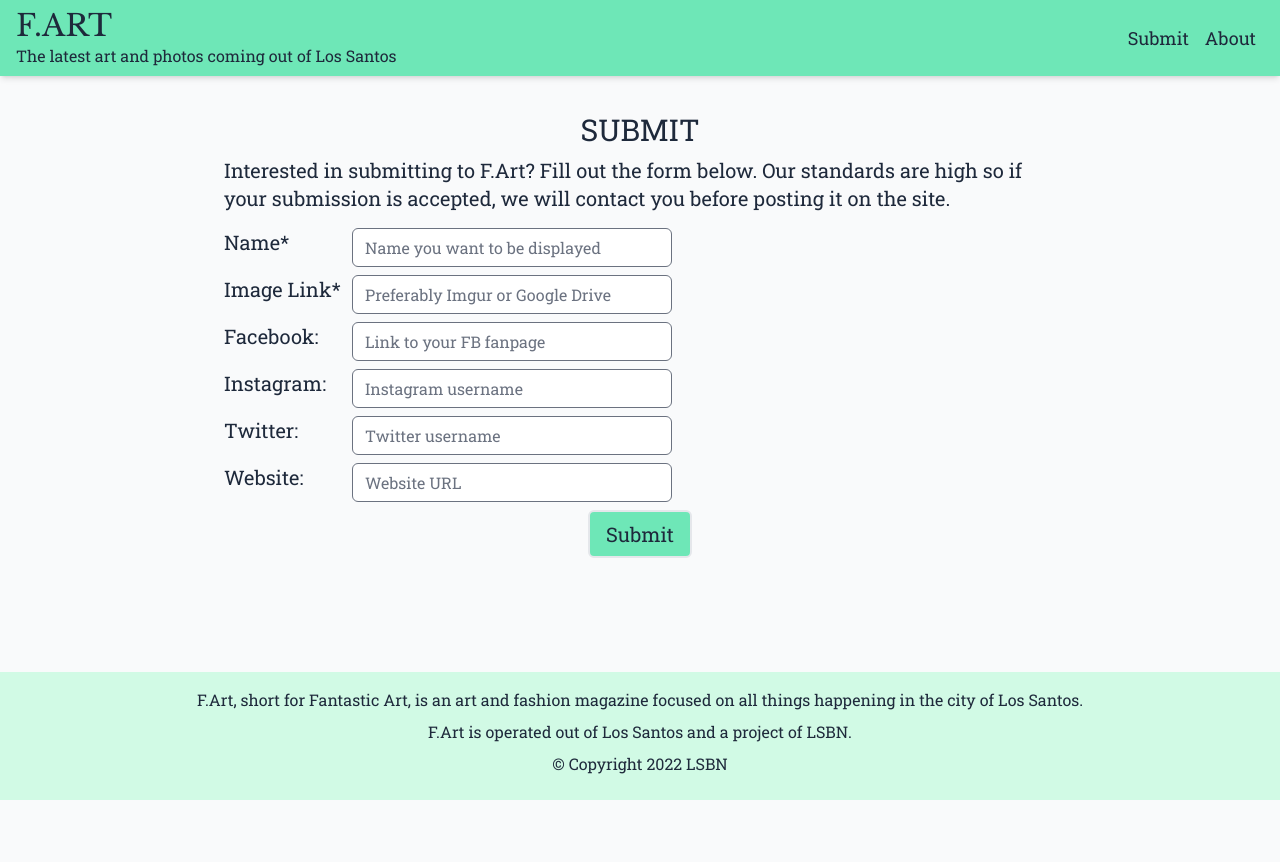
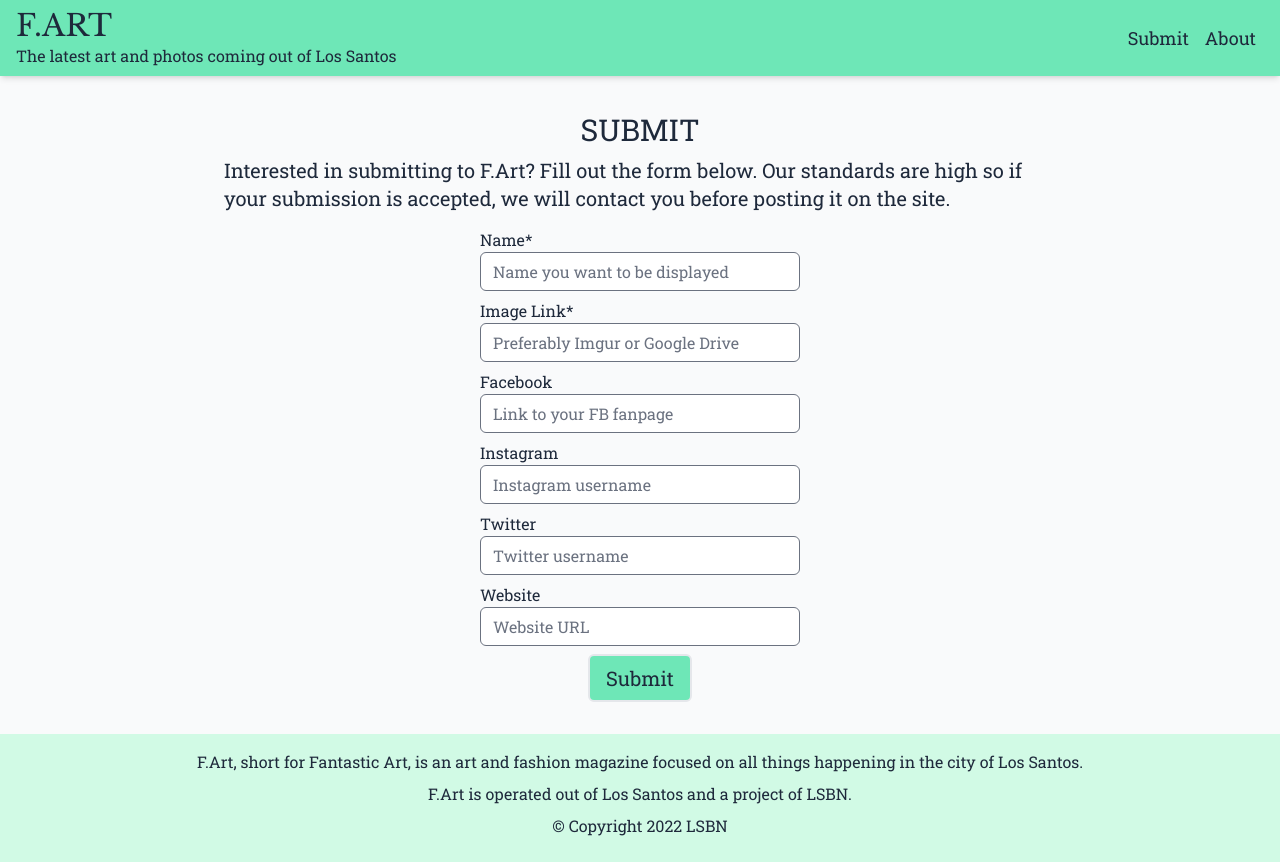
Before and after one commit to blam404/fartnp, a Next.js app: page /submit in a window 1280 px wide. Before the commit the page ends 800 px from the top, so only its background shows below. Built offline with nearby package versions, Linux system fonts and the light colour scheme.

Commit message:
Added success message.

```diff
--- a/pages/submit.js
+++ b/pages/submit.js
@@ -6,6 +6,7 @@ export default function Submit() {
 	const [imageError, setImageError] = useState(false);
 	const [instagram, setInstagram] = useState("");
 	const [password, setPassword] = useState("");
+	const [showSuccess, setShowSuccess] = useState(false);
 	const [success, setSuccess] = useState(false);
 	const [twitter, setTwitter] = useState("");
 	const [username, setUsername] = useState("");
@@ -42,6 +43,11 @@ export default function Submit() {
 
 	const handleSubmit = async (e) => {
 		e.preventDefault();
+
+		setShowSuccess(false);
+		setTimeout(() => {
+			setSuccess(false);
+		}, 175);
 
 		if (password) {
 			console.log(
@@ -87,6 +93,9 @@ export default function Submit() {
 
 		if (data.completed) {
 			setSuccess(true);
+			setTimeout(() => {
+				setShowSuccess(true);
+			}, 150);
 		}
 	};
 
@@ -114,10 +123,10 @@ export default function Submit() {
 				</p>
 			</div>
 			<div className="mb-4 md:text-lg lg:text-xl md:w-2/3 mx-auto">
-				<form>
-					<div className="mb-2 flex">
+				<form className="flex flex-col items-center">
+					<div className="mb-2">
 						<div
-							className={`w-28 md:w-32 ${
+							className={`text-base ${
 								usernameError ? "text-red-500" : ""
 							}`}
 						>
@@ -131,8 +140,8 @@ export default function Submit() {
 							value={username}
 						/>
 					</div>
-					<div className="mb-2 hidden flex">
-						<div className="w-28 md:w-32">Password:</div>{" "}
+					<div className="mb-2 hidden">
+						<div className="text-base">Password</div>{" "}
 						<input
 							type="text"
 							className="leading-4 rounded-md w-80"
@@ -140,9 +149,9 @@ export default function Submit() {
 							value={password}
 						/>
 					</div>
-					<div className="mb-2 flex">
+					<div className="mb-2">
 						<div
-							className={`w-28 md:w-32 ${
+							className={`text-base ${
 								imageError ? "text-red-500" : ""
 							}`}
 						>
@@ -156,8 +165,8 @@ export default function Submit() {
 							value={image}
 						/>
 					</div>
-					<div className="mb-2 flex">
-						<div className="w-28 md:w-32">Facebook:</div>{" "}
+					<div className="mb-2">
+						<div className="text-base">Facebook</div>{" "}
 						<input
 							type="text"
 							className="leading-4 rounded-md w-80"
@@ -166,8 +175,8 @@ export default function Submit() {
 							value={facebook}
 						/>
 					</div>
-					<div className="mb-2 flex">
-						<div className="w-28 md:w-32">Instagram:</div>{" "}
+					<div className="mb-2">
+						<div className="text-base">Instagram</div>{" "}
 						<input
 							type="text"
 							className="leading-4 rounded-md w-80"
@@ -176,8 +185,8 @@ export default function Submit() {
 							value={instagram}
 						/>
 					</div>
-					<div className="mb-2 flex">
-						<div className="w-28 md:w-32">Twitter:</div>{" "}
+					<div className="mb-2">
+						<div className="text-base">Twitter</div>{" "}
 						<input
 							type="text"
 							className="leading-4 rounded-md w-80"
@@ -186,8 +195,8 @@ export default function Submit() {
 							value={twitter}
 						/>
 					</div>
-					<div className="mb-2 flex">
-						<div className="w-28 md:w-32">Website:</div>{" "}
+					<div className="mb-2">
+						<div className="text-base">Website</div>{" "}
 						<input
 							type="text"
 							className="leading-4 rounded-md w-80"
@@ -196,7 +205,7 @@ export default function Submit() {
 							value={website}
 						/>
 					</div>
-					<div className="flex justify-center">
+					<div>
 						<input
 							type="submit"
 							className="bg-emerald-300 border-2 rounded-md px-4 py-2 cursor-pointer"
@@ -204,6 +213,15 @@ export default function Submit() {
 						/>
 					</div>
 				</form>
+				{success && (
+					<div
+						className={`${
+							success && showSuccess ? "opacity-100" : "opacity-0"
+						} transition-all text-center`}
+					>
+						<p>Your submission has been received</p>
+					</div>
+				)}
 			</div>
 		</div>
 	);
```
